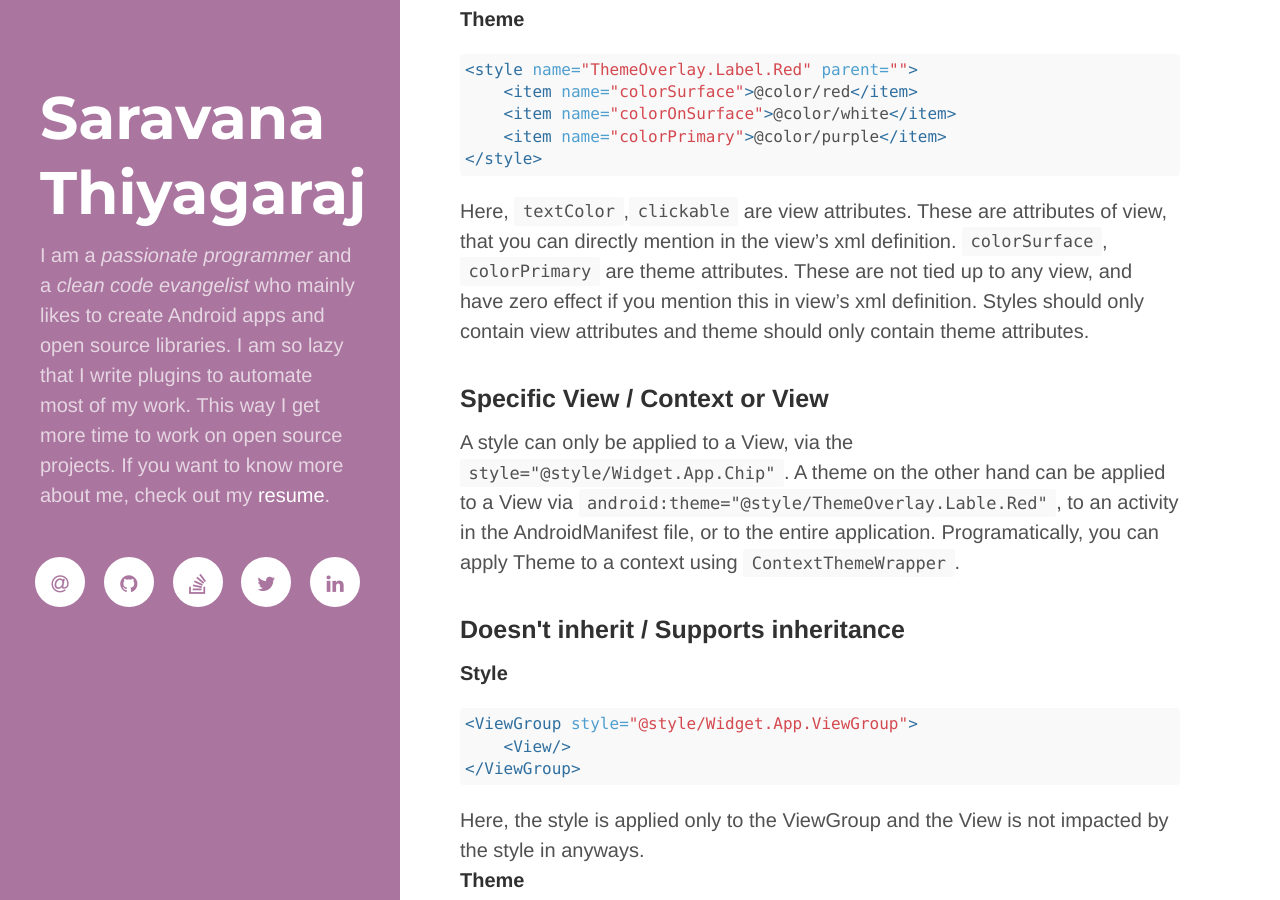
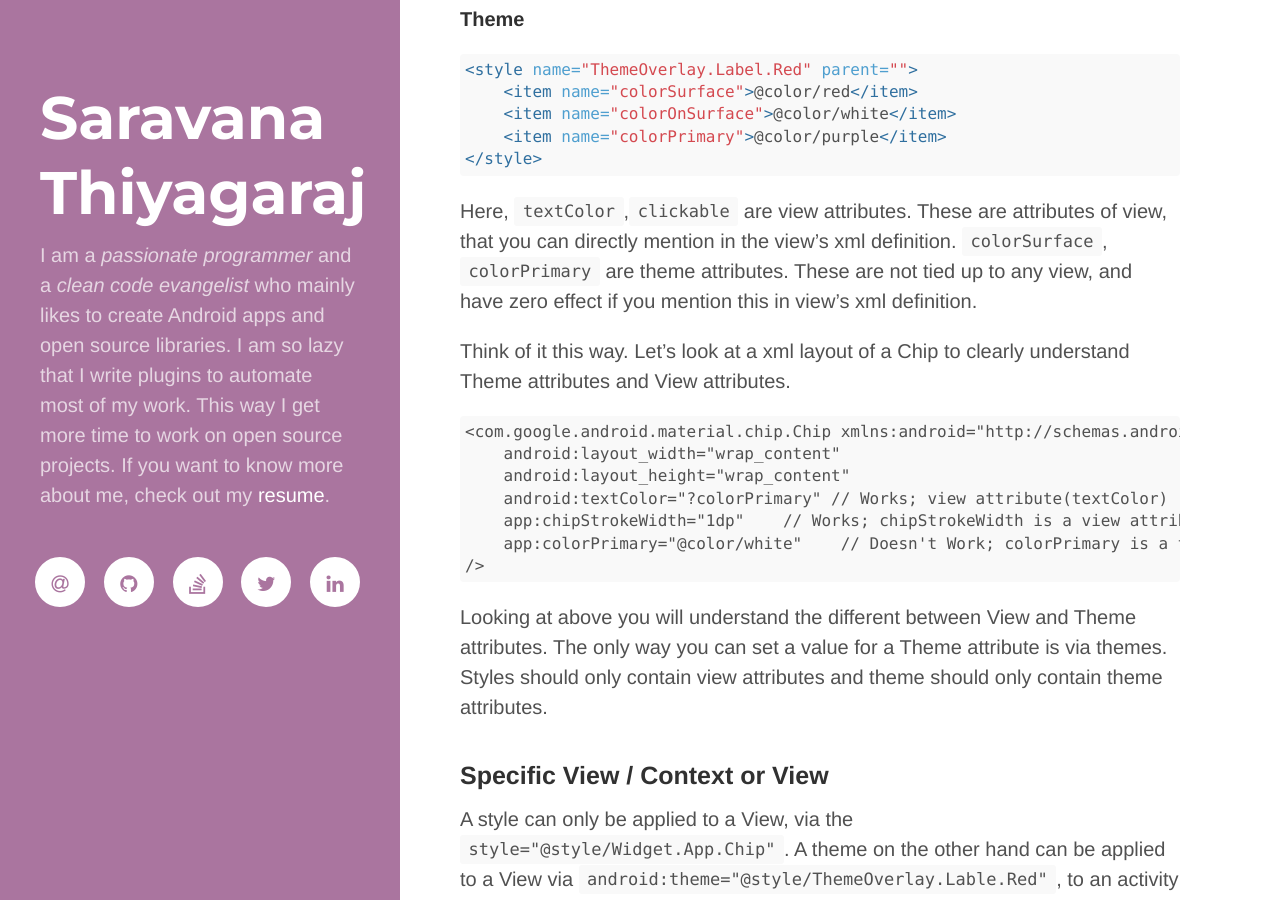
Before and after one commit to thsaravana/thsaravana.github.io, a Jekyll site: the page built from _posts/2021-01-02-android-material-theme-implementation.md, in a window 1280 px wide and 900 px high, scrolled down 907 px. Built offline with Jekyll 4.4.1, drawn with Linux system fonts in a browser that asks for light colours; nearby versions of some CDN libraries.

Commit message:
Blog - Difference between View and Theme attribute

````diff
--- a/_posts/2021-01-02-android-material-theme-implementation.md
+++ b/_posts/2021-01-02-android-material-theme-implementation.md
@@ -38,7 +38,20 @@ from each other.
 Here, `textColor`,`clickable` are view attributes. These are attributes of view, that you can
 directly mention in the view's xml definition. `colorSurface`, `colorPrimary` are theme attributes.
 These are not tied up to any view, and have zero effect if you mention this in view's xml definition.
-Styles should only contain view attributes and theme should only contain theme attributes.
+
+Think of it this way. Let's look at a xml layout of a Chip to clearly understand Theme attributes and
+View attributes.
+```
+<com.google.android.material.chip.Chip xmlns:android="http://schemas.android.com/apk/res/android"
+    android:layout_width="wrap_content"
+    android:layout_height="wrap_content"
+    android:textColor="?colorPrimary" // Works; view attribute(textColor) reffering a theme attribute(colorPrimary)
+    app:chipStrokeWidth="1dp"    // Works; chipStrokeWidth is a view attribute
+    app:colorPrimary="@color/white"    // Doesn't Work; colorPrimary is a theme attribute
+/>
+```
+Looking at above you will understand the different between View and Theme attributes. The only way you can set a value
+for a Theme attribute is via themes. Styles should only contain view attributes and theme should only contain theme attributes.
 
 <h3>Specific View / Context or View</h3>
 A style can only be applied to a View, via the `style="@style/Widget.App.Chip"`. A theme
````
